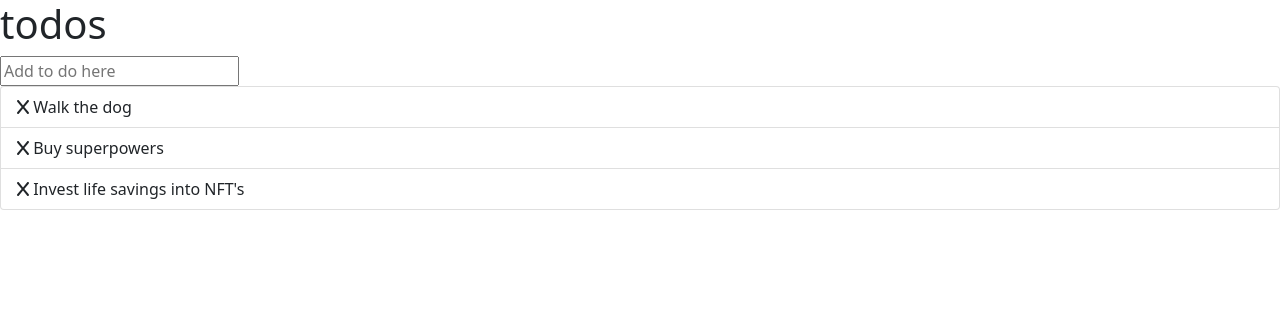
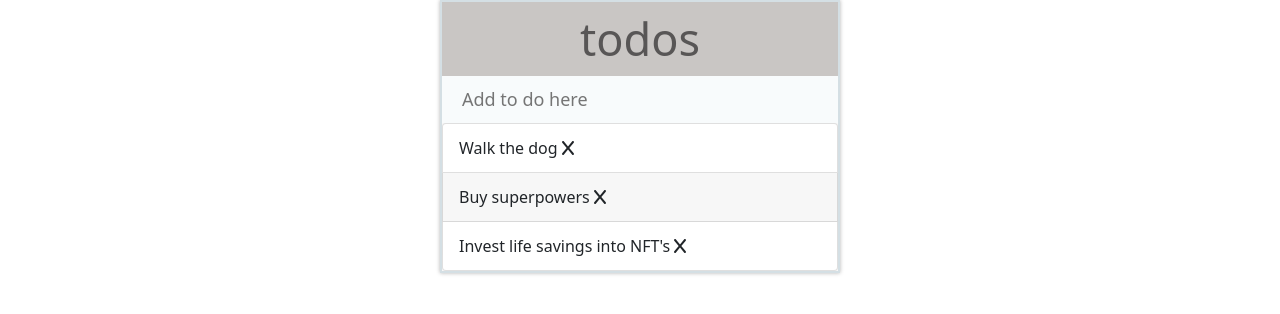
Before and after one commit to willdodsonn/ToDo-List-Application, a React app: page / in a window 1280 px wide. Built offline with nearby package versions, Linux system fonts and the light colour scheme.

Commit message:
halfway done

```diff
--- a/src/js/component/home.jsx
+++ b/src/js/component/home.jsx
@@ -6,29 +6,24 @@ import { faX } from "@fortawesome/free-solid-svg-icons";
 //create your first component
 const Home = () => {
 	return (
+		<div className="todoListBox">
 			<div id="container">
 				<h1 className="todo-header">todos</h1>
 				<input id="addToDo" type="text" placeholder="Add to do here" />
 				<ul className="list-group">
 					<li className="list-group-item">
-					<span>
-						<FontAwesomeIcon icon={faX} />
-					</span>{" "}
-					Walk the dog
+						<span>Walk the dog</span> <FontAwesomeIcon icon={faX} />
 					</li>
 					<li className="list-group-item">
-					<span>
+						<span> Buy superpowers</span>{" "}
 						<FontAwesomeIcon icon={faX} />
-					</span>{" "}
-					Buy superpowers
 					</li>
 					<li className="list-group-item">
-					<span>
+						<span> Invest life savings into NFT's</span>{" "}
 						<FontAwesomeIcon icon={faX} />
-					</span>{" "}
-					Invest life savings into NFT's
 					</li>
 				</ul>
+			</div>
 		</div>
 	);
 };
--- a/src/styles/index.css
+++ b/src/styles/index.css
@@ -1,4 +1,68 @@
+/* .todoListBox{
+    width: 200px;
+    display: inline-block;
+    margin: auto;
+} */
+h1.title {
+	text-align: center;
+	color: black;
+	letter-spacing: 2px;
+}
+h1.todo-header {
+	background: #c9c6c4;
+	color: rgb(88, 86, 86);
+    text-align: center;
+	margin: 0;
+	padding: 10px 20px;
 
+	font-size: 45px;
+	font-weight: 400;
+}
+
+div#container {
+	width: 400px;
+	margin: 0 auto;
+	border: 2px solid rgb(212, 223, 228);
+	background: #f7f7f7;
+	box-shadow: 0 0 4px rgba(0, 0, 0, 0.3);
+}
+
+ul {
+	cursor: pointer;
+	list-style: none;
+	margin: 0;
+	padding: 0;
+}
+
+li {
+	background: #fff;
+	padding-left: 10px;
+	line-height: 2em;
+	margin: 0;
+	color: #666;
+}
+
+li:nth-child(2n) {
+	background: #f7f7f7;
+}
+input#addToDo {
+	font-size: 18px;
+	color: #2f2f30;
+	background: #f8fbfc;
+	border: none;
+	width: 100%;
+	padding: 10px 10px 10px 20px;
+	box-sizing: border-box;
+	-webkit-box-sizing: border-box;
+	-moz-border-box: border-box;
+}
+
+input#addToDo:focus {
+	background: white;
+	border: 2px solid skyblue;
+	outline: none;
+	transition: 0.1s;
+}
 /*
 
     You can write your own styles here...
```
Also changed, not shown: src/js/onClick.jsx (added, +41 -0 lines). Lines whose indentation alone changed are shown as unchanged.
